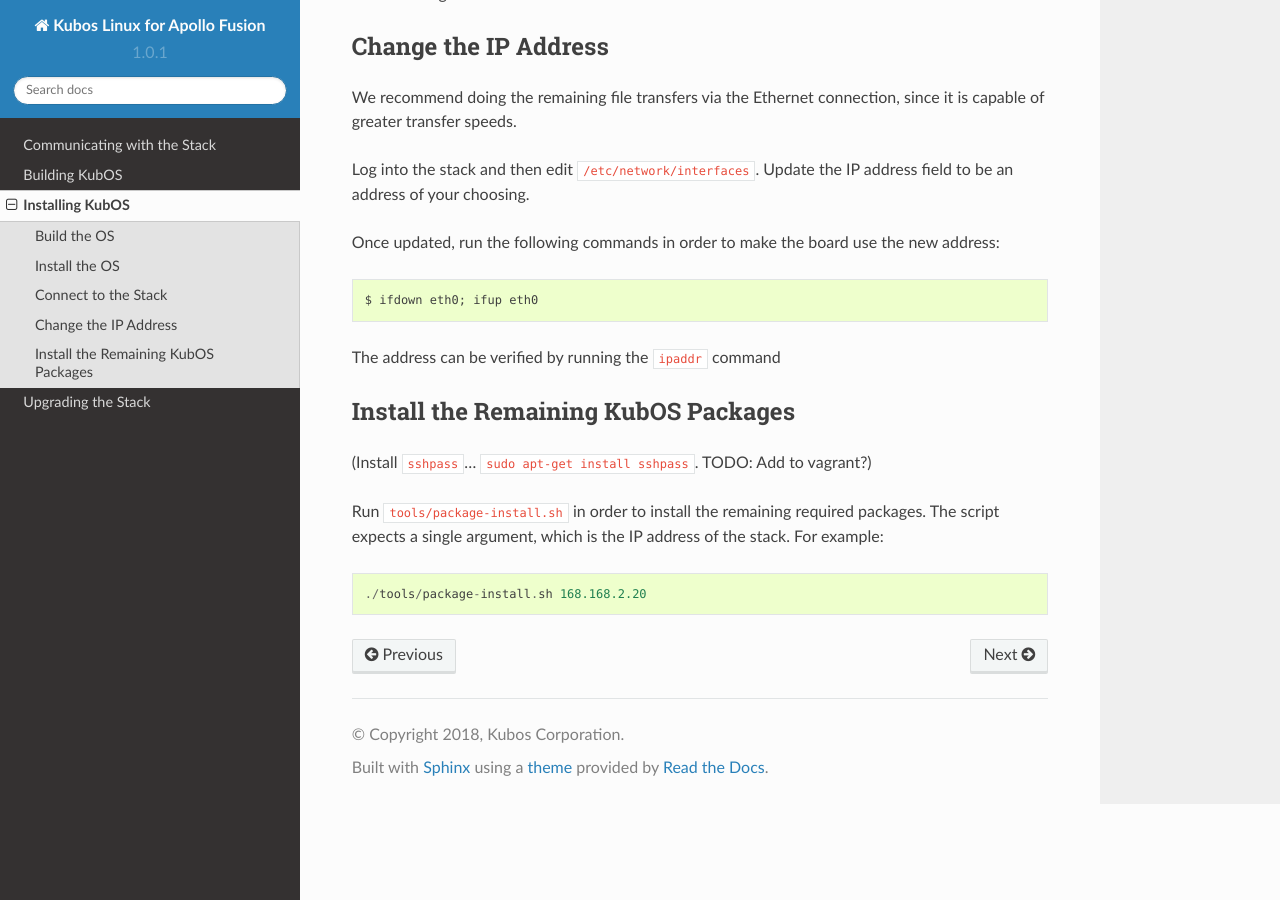
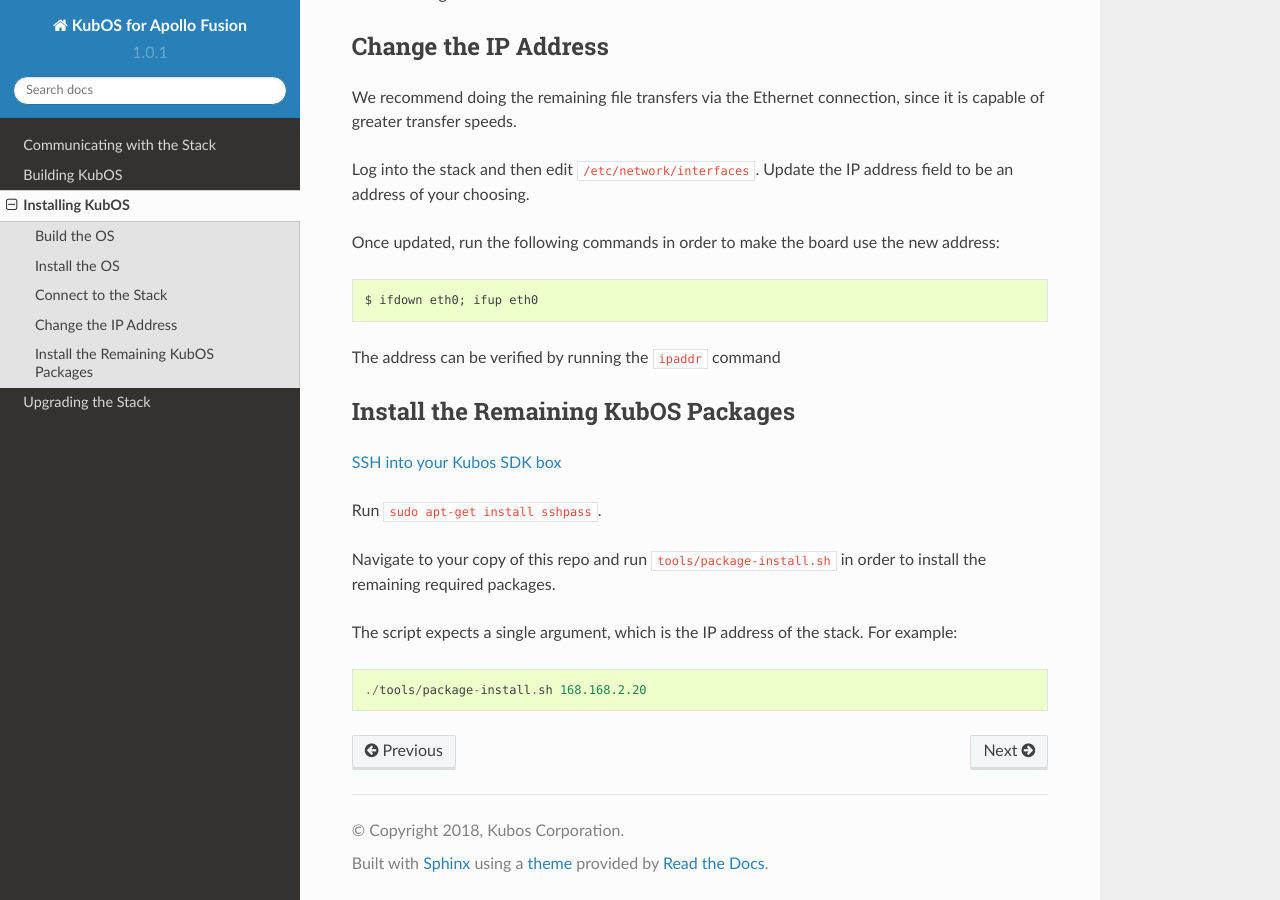
Before and after one commit to kubos/apollo-fusion, a Sphinx documentation site: the page built from docs/installing-kubos.rst, in a window 1280 px wide and 900 px high, scrolled down 538 px. Built offline with Sphinx 7.4.7 and the Read the Docs theme 2.0.0, drawn with Linux system fonts in a browser that asks for light colours.

```diff
--- a/docs/conf.py
+++ b/docs/conf.py
@@ -46,7 +46,7 @@ source_suffix = '.rst'
 master_doc = 'index'
 
 # General information about the project.
-project = u'Kubos Linux for Apollo Fusion'
+project = u'KubOS for Apollo Fusion'
 copyright = u'2018, Kubos Corporation'
 author = u'kubos.com'
 
--- a/docs/installing-kubos.rst
+++ b/docs/installing-kubos.rst
@@ -38,9 +38,13 @@ The address can be verified by running the ``ipaddr`` command
 Install the Remaining KubOS Packages
 ------------------------------------
 
-(Install ``sshpass``... ``sudo apt-get install sshpass``. TODO: Add to vagrant?)
+`SSH into your Kubos SDK box <http://docs.kubos.co/latest/installation-docs/sdk-installing.html#start-the-vagrant-box>`__
 
-Run ``tools/package-install.sh`` in order to install the remaining required packages.
+Run ``sudo apt-get install sshpass``.
+
+Navigate to your copy of this repo and run ``tools/package-install.sh`` in order to install the
+remaining required packages.
+
 The script expects a single argument, which is the IP address of the stack.
 For example::
 
```
Also changed, not shown: docs/building-kubos.rst (+4 -59 lines), 1 other file.
